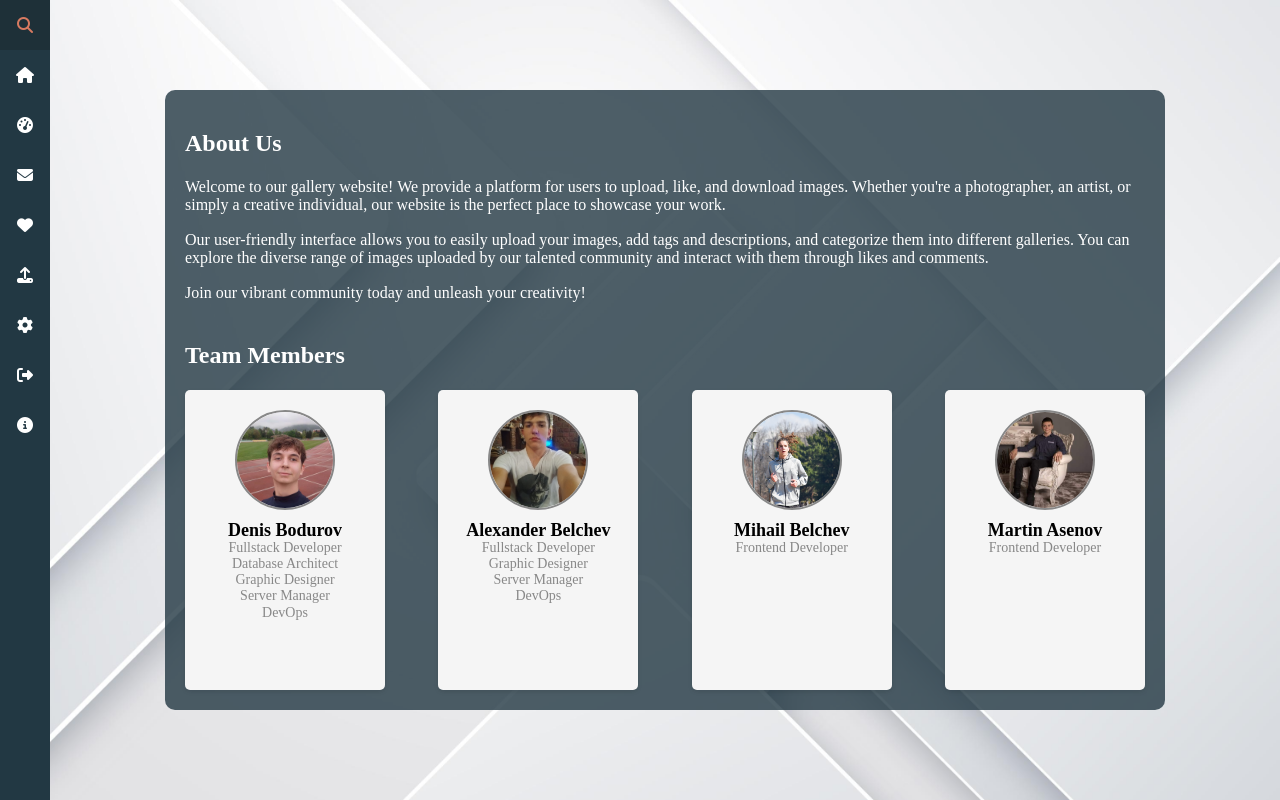
After one commit to NotDenitsu/GalleryGaze, a PHP site: page /frontend/information.php in a window 1280 px wide. The commit adds this page. Run offline with PHP 8.4, Linux system fonts and the light colour scheme.

Commit message:
Added information page

```diff
--- /dev/null
+++ b/GalleryGaze/frontend/information.php
@@ -0,0 +1,148 @@
+<!DOCTYPE html>
+<html lang="en">
+
+<head>
+    <meta charset="UTF-8">
+    <meta name="viewport" content="width=device-width, initial-scale=1.0">
+    <title>Document</title>
+    <link rel="stylesheet" href="../static/css/normalize.css">
+    <link rel="stylesheet" href="../static/css/style.css">
+    <link rel="stylesheet" href="../static/assets/icons/fontawesome/css/all.min.css">
+    <script src="../javascript/navigation.js"></script>
+
+    <style>
+        .information {
+            max-width: 1000px;
+            margin: 20px auto;
+            background-color: rgba(34, 56, 67, .8);
+            color: white;
+            padding: 20px;
+            border-radius: 10px;
+        }
+
+        .information__title {
+            font-size: 24px;
+            font-weight: bold;
+            margin-bottom: 20px;
+        }
+
+        .information__about {
+            margin-bottom: 40px;
+        }
+
+        .information__team {
+            display: flex;
+            justify-content: space-between;
+            flex-wrap: wrap;
+            gap: 20px;
+            margin-top: 20px;
+        }
+
+        .information__team-card {
+            display: flex;
+            flex-direction: column;
+            justify-content: top;
+            align-items: center;
+            width: 200px;
+            height: 300px;
+            padding: 20px;
+            background-color: #f5f5f5;
+            box-shadow: 0 2px 4px rgba(0, 0, 0, 0.1);
+            border-radius: 5px;
+            transition: all 0.3s;
+        }
+
+        .information__team-card-roles {
+            text-align: center;
+        }
+
+        .information__team-card:hover {
+            transform: scale(1.02);
+            transition: all 0.3s;
+        }
+
+        .information__team-card-image {
+            width: 100px;
+            height: 100px;
+            border-radius: 50%;
+            margin-bottom: 10px;
+            border: 2px solid #888;
+            object-fit: cover;
+        }
+
+        .information__team-card-name {
+            margin: 0;
+            font-size: 18px;
+            font-weight: bold;
+            color: black
+        }
+
+        .information__team-card-role {
+            margin: 0;
+            font-size: 14px;
+            color: #888;
+        }
+    </style>
+</head>
+
+<body>
+    <?php include "../templates/navigation.php" ?>
+    <div class="main-container">
+        <div class="information">
+            <h2 class="information__title">About Us</h2>
+            <div class="information__about">
+                <p>Welcome to our gallery website! We provide a platform for users to upload, like, and download images.
+                    Whether you're a photographer, an artist, or simply a creative individual, our website is the
+                    perfect
+                    place to showcase your work.</p>
+                <p>Our user-friendly interface allows you to easily upload your images, add tags and descriptions, and
+                    categorize them into different galleries. You can explore the diverse range of images uploaded by
+                    our
+                    talented community and interact with them through likes and comments.</p>
+                <p>Join our vibrant community today and unleash your creativity!</p>
+            </div>
+
+            <h2 class="information__title">Team Members</h2>
+            <div class="information__team">
+                <div class="information__team-card">
+                    <img class="information__team-card-image" src="../static/images/denis.png" alt="Denis">
+                    <h3 class="information__team-card-name">Denis Bodurov</h3>
+                    <div class="information__team-card-roles">
+                        <p class="information__team-card-role">Fullstack Developer</p>
+                        <p class="information__team-card-role">Database Architect</p>
+                        <p class="information__team-card-role">Graphic Designer</p>
+                        <p class="information__team-card-role">Server Manager</p>
+                        <p class="information__team-card-role">DevOps</p>
+                    </div>
+                </div>
+                <div class="information__team-card">
+                    <img class="information__team-card-image" src="../static/images/alexander.jpg" alt="Alexander">
+                    <h3 class="information__team-card-name">Alexander Belchev</h3>
+                    <div class="information__team-card-roles">
+                        <p class="information__team-card-role">Fullstack Developer</p>
+                        <p class="information__team-card-role">Graphic Designer</p>
+                        <p class="information__team-card-role">Server Manager</p>
+                        <p class="information__team-card-role">DevOps</p>
+                    </div>
+                </div>
+                <div class="information__team-card">
+                    <img class="information__team-card-image" src="../static/images/mihail.jpg" alt="Mihail">
+                    <h3 class="information__team-card-name">Mihail Belchev</h3>
+                    <div class="information__team-card-roles">
+                        <p class="information__team-card-role">Frontend Developer</p>
+                    </div>
+                </div>
+                <div class="information__team-card">
+                    <img class="information__team-card-image" src="../static/images/martin.png" alt="Martin">
+                    <h3 class="information__team-card-name">Martin Asenov</h3>
+                    <div class="information__team-card-roles">
+                        <p class="information__team-card-role">Frontend Developer</p>
+                    </div>
+                </div>
+            </div>
+        </div>
+    </div>
+
+</body>
+
+</html>
--- a/GalleryGaze/static/css/style.css
+++ b/GalleryGaze/static/css/style.css
@@ -425,7 +425,7 @@ body {
 	min-width: 750px;
 	max-height: 400px;
 	border-radius: 10px;
-	background-color: #223843;
+	background-color: rgba(34, 56, 67, .6);
 }
 
 .upload__container-content {
@@ -446,7 +446,7 @@ body {
 	min-height: 300px;
 	max-width: 300px;
 	max-height: 300px;
-	background-color: #A29C9B;
+	background-color: #f5f5f5;
 	border-radius: 10px;
 	overflow: hidden;
 }
@@ -478,8 +478,7 @@ body {
 	max-width: 100%;
 	border: 1px solid #A29C9B;
 	border-radius: 10px;
-	background: none;
-	color: white;
+	background-color: #f5f5f5;
 }
 
 .upload__container-label {
@@ -493,8 +492,15 @@ body {
 	width: 100%;
 	border: none;
 	border-radius: 10px;
-	background-color: #a0fd14;
+	background-color: #D77A61;
 	color: white;
+	transition: all 0.3s;
+}
+
+.upload__button-post:hover {
+	cursor: pointer;
+	background-color: #bf674f;
+	transition: all 0.3s;
 }
 
 .upload__button-upload {
@@ -520,8 +526,7 @@ body {
 	min-height: 100px;
 	border: 1px solid #A29C9B;
 	border-radius: 10px;
-	background: none;
-	color: white;
+	background-color: #f5f5f5;
 	resize: none;
 }
 
@@ -863,7 +868,7 @@ body {
 	margin-left: 50px;
 }
 
-.main-container__home{
+.main-container__home {
 	flex-direction: column;
 	justify-content: space-between;
 	gap: 50px;
@@ -963,7 +968,7 @@ body {
 		overflow-y: scroll;
 	}
 
-	.main-container__home{
+	.main-container__home {
 		align-items: normal;
 	}
 
--- a/GalleryGaze/templates/navigation.php
+++ b/GalleryGaze/templates/navigation.php
@@ -74,7 +74,7 @@
                 <span class="navigation__tooltip"><?php if(isset($_SESSION['user'])){ echo "Log Out";} else { echo "Log In";}?></span>
             </li>
             <li class="navigation__item">
-                <a href="#" class="navigation__link"><i class="fas fa-info-circle"></i><span
+                <a href="information.php" class="navigation__link"><i class="fas fa-info-circle"></i><span
                         class="navigation__text">Info</span></a>
                 <span class="navigation__tooltip">Info</span>
             </li>
```
Also changed, not shown: GalleryGaze/static/images/alexander.jpg (added), GalleryGaze/static/images/denis.png (added), GalleryGaze/static/images/martin.png (added), GalleryGaze/static/images/mihail.jpg (added).
